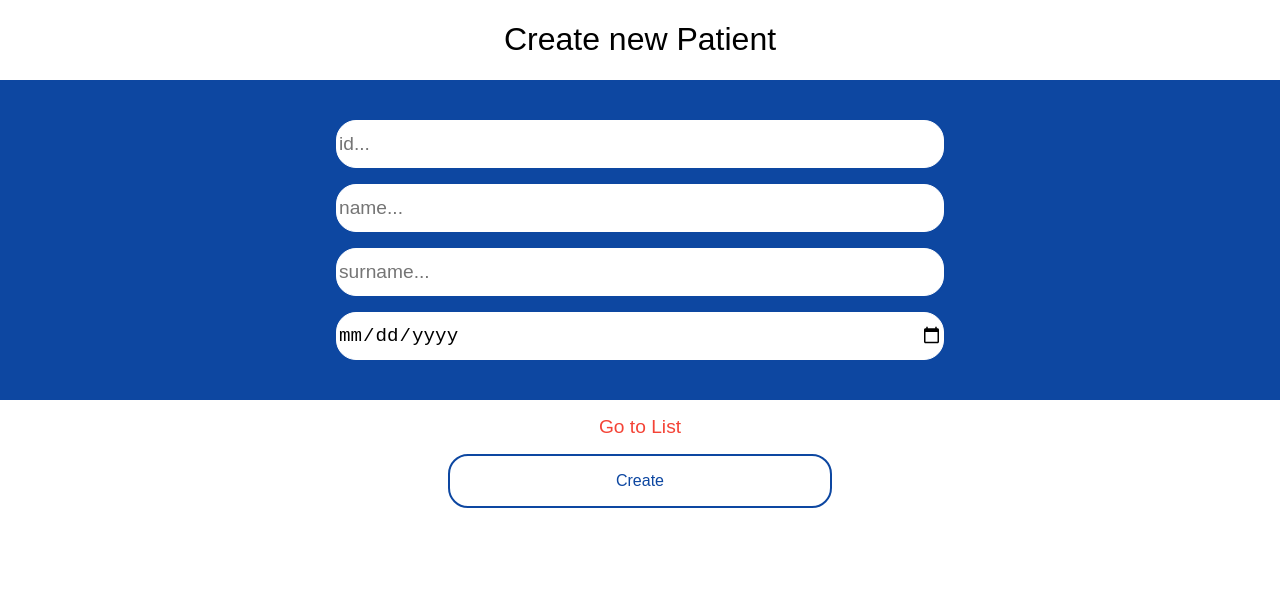
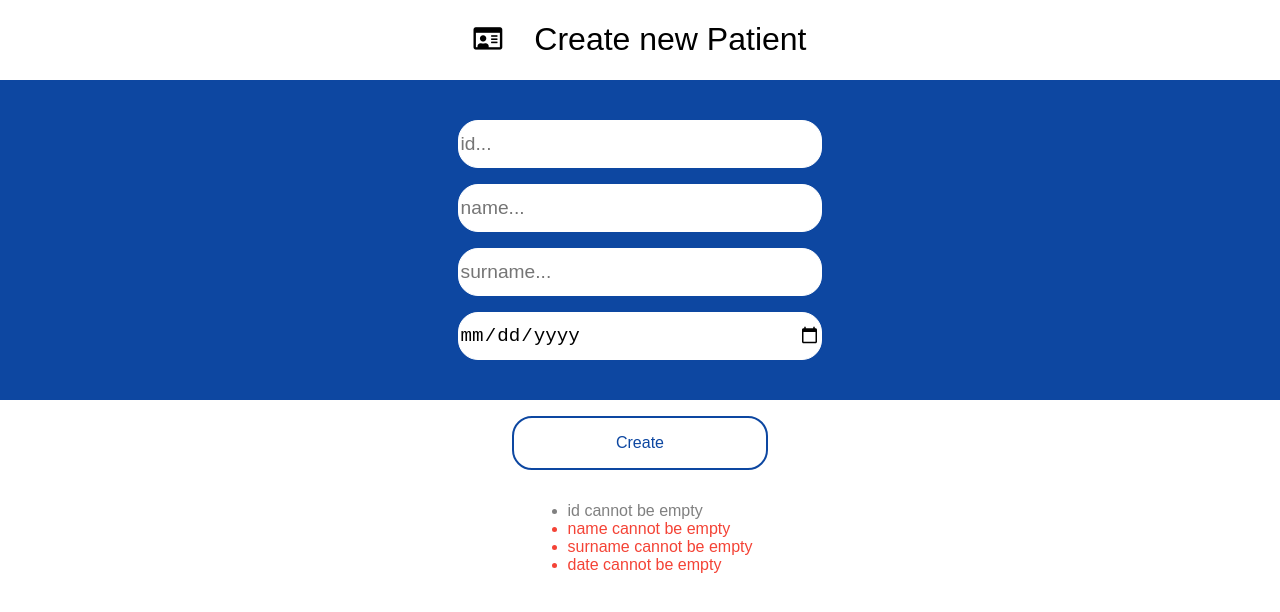
Before and after one commit to alex-martinez-jativa/alma-medical-project-1, a React (Create React App) app: page /#/create-patient in a window 1280 px wide. Shown: the top 612 px of the page. Built offline with nearby package versions, Linux system fonts and the light colour scheme.

Commit message:
feat: add requirements section and Header component

```diff
--- /dev/null
+++ b/src/components/Header/index.js
@@ -0,0 +1,14 @@
+import './style.sass';
+
+const Header = ({title, icon}) => {
+    return (
+        <div className="header">
+            <div className="header__icon">
+                {icon}
+            </div>
+            <h1 className="header__title">{title}</h1>
+        </div>
+    );
+}
+
+export default Header;
--- /dev/null
+++ b/src/components/Header/style.sass
@@ -0,0 +1,9 @@
+.header
+    display: flex
+    align-items: center
+    justify-content: center
+    &__title
+        font-weight: 200
+    &__icon
+        margin-right: 2rem
+        font-size: 1.6rem
--- /dev/null
+++ b/src/icons/index.js
@@ -0,0 +1,2 @@
+export const LIST_ICON = <i data-testid="list-icon" className="fas fa-stethoscope"></i>;
+export const CREATE_ICON = <i data-testid="create-icon" className="far fa-id-card"></i>;
--- a/src/pages/CreatePatient/index.js
+++ b/src/pages/CreatePatient/index.js
@@ -1,24 +1,33 @@
 import {useHistory} from 'react-router-dom';
 import Button from '../../components/Button';
+import Header from '../../components/Header';
+import {CREATE_ICON} from '../../icons';
 import './style.sass';
 
 const CreatePatient = () => {
     const history = useHistory();
-    const handleCreatePatient = () => {};
-    const handleGoToList = () => {
-        history.push('/patient-list')
+    const handleCreatePatient = () => {
+        history.push('/patient-list');
     };
+
     return (
         <div className="create">
-            <h1 className="create__title">Create new Patient</h1>
+            <Header title="Create new Patient" icon={CREATE_ICON} />
             <div className="form">
                 <input className="form__input" type="text" name="id" placeholder="id..." />
                 <input className="form__input" type="text" name="name" placeholder="name..." />
                 <input className="form__input" type="text" name="surname" placeholder="surname..." />
                 <input className="form__input" type="date" name="birthday" placeholder="dd/mm/aaaa" />
             </div>
-            <a href="/#" className="link" onClick={handleGoToList}>Go to List</a>
             <Button text="Create" styleClass="create__button" onClick={handleCreatePatient} />
+            <div className="requirements">
+                <ul className="requirements__list">
+                    <li className="requirements__list--filled">id cannot be empty</li>
+                    <li>name cannot be empty</li>
+                    <li>surname cannot be empty</li>
+                    <li>date cannot be empty</li>
+                </ul>
+            </div>
         </div>
     );
 }
--- a/src/pages/CreatePatient/style.sass
+++ b/src/pages/CreatePatient/style.sass
@@ -26,6 +26,9 @@
         font-size: 1.2rem
         margin: .5rem 0
         border-radius: 20px
+        &:focus
+            outline: solid $deepblue
+
 
 .link
     text-decoration: none
@@ -34,6 +37,13 @@
     color: $red
     cursor: pointer
 
+.requirements
+    margin-top: 1rem
+    &__list
+        color: $red
+    &__list--filled
+        color: gray
+
 @media screen and ( min-width: 700px )
     .create
         &__button
@@ -41,3 +51,11 @@
     .form
         &__input
             width: 50%
+
+@media screen and ( min-width: 1280px )
+    .create
+        &__button
+           @include button(1rem, 2px, $darkblue, 20%)
+    .form
+        &__input
+            width: 30%
--- a/src/pages/PatientsList/index.js
+++ b/src/pages/PatientsList/index.js
@@ -4,6 +4,8 @@ import {PatientsContext} from '../../context';
 import {getPatinetsAction, removePatientAction} from '../../context/actions';
 import PatientItem from '../../components/PatientItem';
 import Button from '../../components/Button';
+import Header from '../../components/Header';
+import {LIST_ICON} from '../../icons';
 import './style.sass';
 
 
@@ -23,9 +25,10 @@ const PatientList = () => {
         history.push('/create-patient');
     }
 
+
     return (
         <div className="patients">
-            <h1 className="patients__title">Patient List</h1>
+            <Header title="Patient List" icon={LIST_ICON}/>
             <div className="patients__box">
                 {state.patients.map((item) => {
                     return <PatientItem key={item.id} item={item} removePatient={handleRemovePatient}/>
--- a/src/pages/PatientsList/style.sass
+++ b/src/pages/PatientsList/style.sass
@@ -9,8 +9,6 @@
         background-color: $darkblue
         width: 100%
         padding: 1rem .5rem
-    &__title
-        font-weight: 200
 .add
     width: 100%
     text-align: center
@@ -31,8 +29,6 @@
             background-color: $darkblue
             width: 100%
             padding: 5rem 0
-        &__title
-            font-weight: 200
     .add
         width: 100%
         text-align: center
@@ -40,7 +36,6 @@
             cursor: pointer
             @include button(1rem, 2px, $darkblue, 30%)
             margin-top: 1rem
-            // padding: 1rem
             &:hover
                 background-color: $darkblue
                 color: white
--- a/src/style-constants/_colors.sass
+++ b/src/style-constants/_colors.sass
@@ -1,3 +1,4 @@
+$deepblue: #1a237e
 $darkblue: #0d47a1
 $lightblue: #e3f2fd
 $red: #f44336
```
Also changed, not shown: 1 other file (tests, documents, lock files or other folders).
